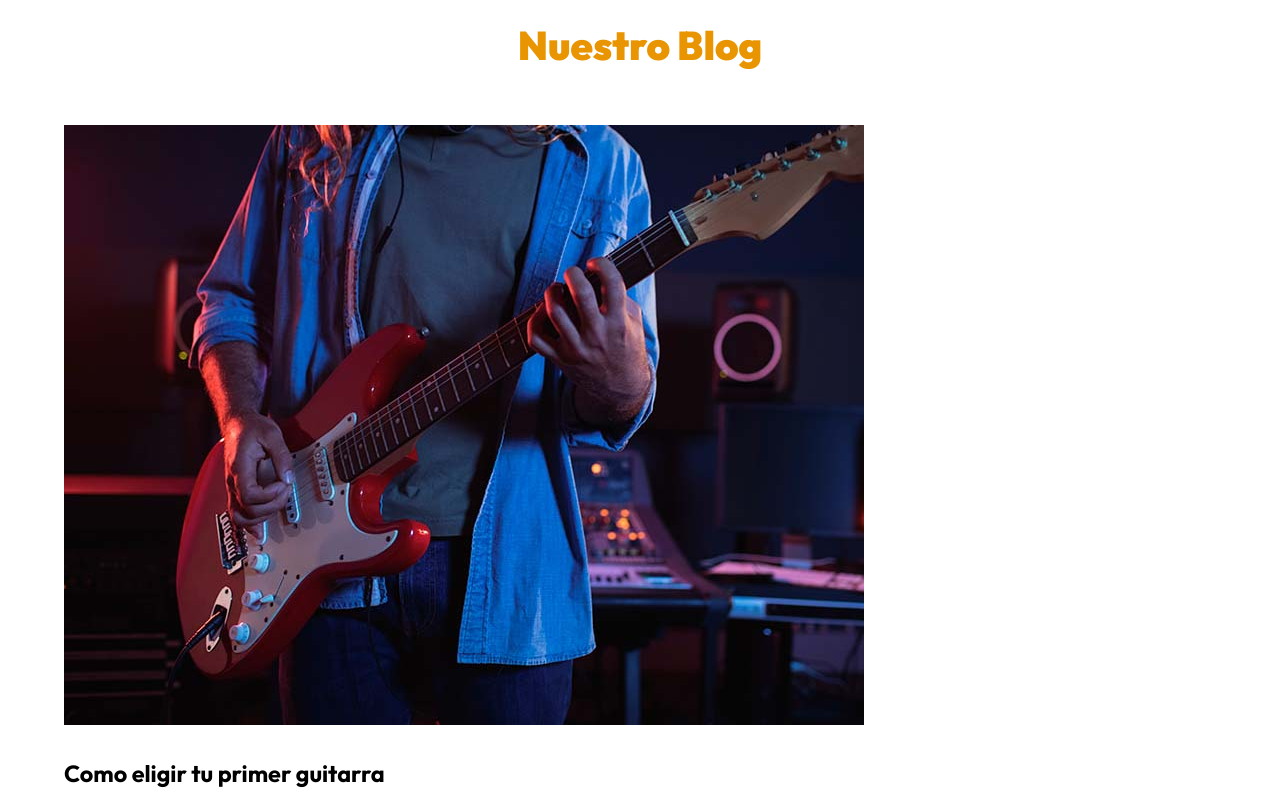
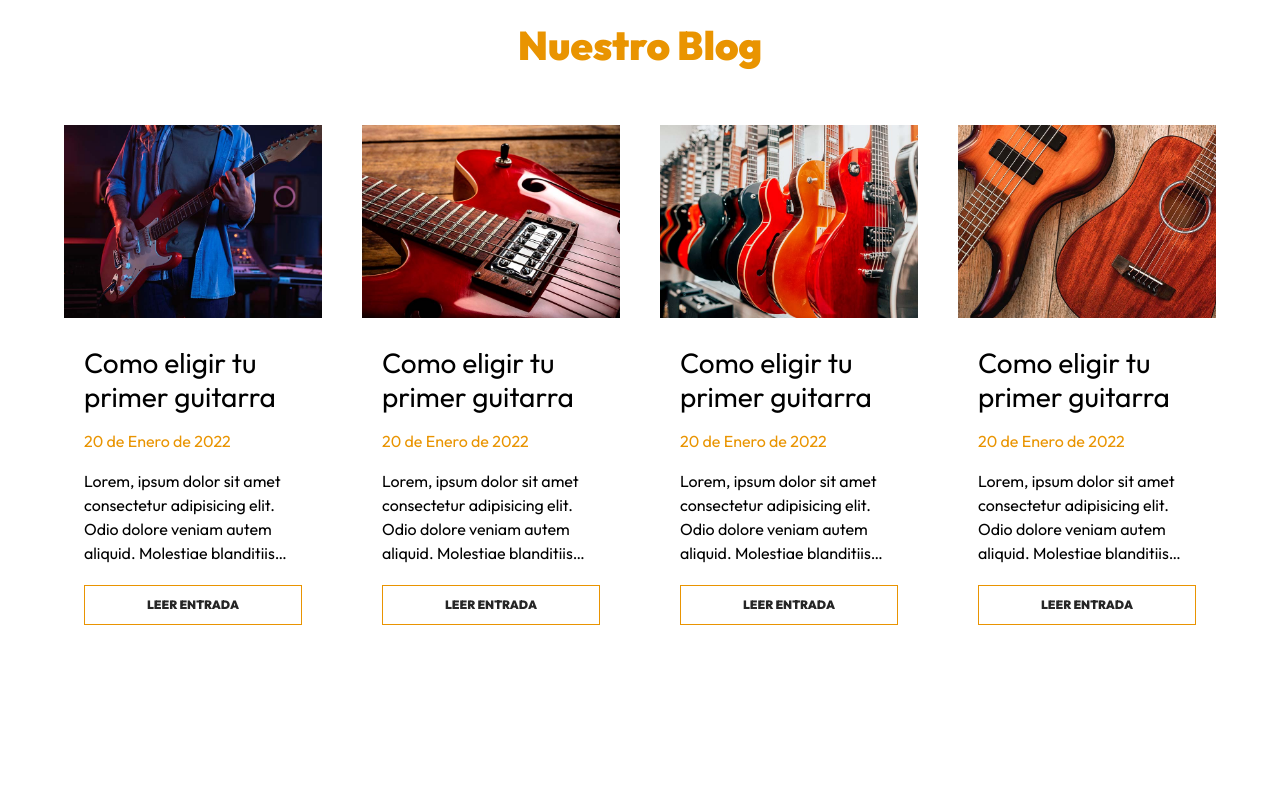
Before and after one commit to jimmy-bustillo/guitarLA, a plain HTML site: page index.html in a window 1280 px wide. Shown: the part 3300-4100 px from the top of the page. After the commit the page ends 3945 px from the top, so only its background shows below. Drawn offline with Linux system fonts and the light colour scheme.

Commit message:
agrega los estilos a la sección de blog

```diff
--- a/css/app.css
+++ b/css/app.css
@@ -278,3 +278,63 @@ img {
 .cursos__enlace:hover {
   background-color: var(--primary);
 }
+
+.blog__grid {
+  display: grid;
+
+  gap: 4rem;
+}
+@media (min-width: 768px) {
+  .blog__grid {
+    grid-template-columns: repeat(2, 1fr);
+  }
+}
+@media (min-width: 992px) {
+  .blog__grid {
+    grid-template-columns: repeat(4, 1fr);
+  }
+}
+
+.entrada__contenido {
+  padding: 2rem;
+}
+
+.entrada__titulo {
+  font-weight: 400;
+  font-size: 2.8rem;
+  margin: 0;
+  line-height: 1.2;
+}
+
+.entrada__fecha {
+  font-size: 1.6rem;
+  color: var(--primary);
+}
+
+.entrada__enlace {
+  margin-top: 2rem;
+  display: block;
+  text-decoration: none;
+  color: var(--negro);
+  padding: 1rem 5rem;
+  border: 1px solid var(--primary);
+  text-align: center;
+  font-size: 1.2rem;
+  font-weight: 900;
+  text-transform: uppercase;
+  transition-property: background-color;
+  transition-duration: 0.3s;
+}
+
+.entrada__enlace:hover {
+  background-color: var(--primary);
+  color: var(--blanco);
+}
+
+.entrada__texto {
+  display: -webkit-box;
+  -webkit-box-orient: vertical;
+  -webkit-line-clamp: 4;
+  overflow: hidden;
+  font-size: 1.6rem;
+}
```
